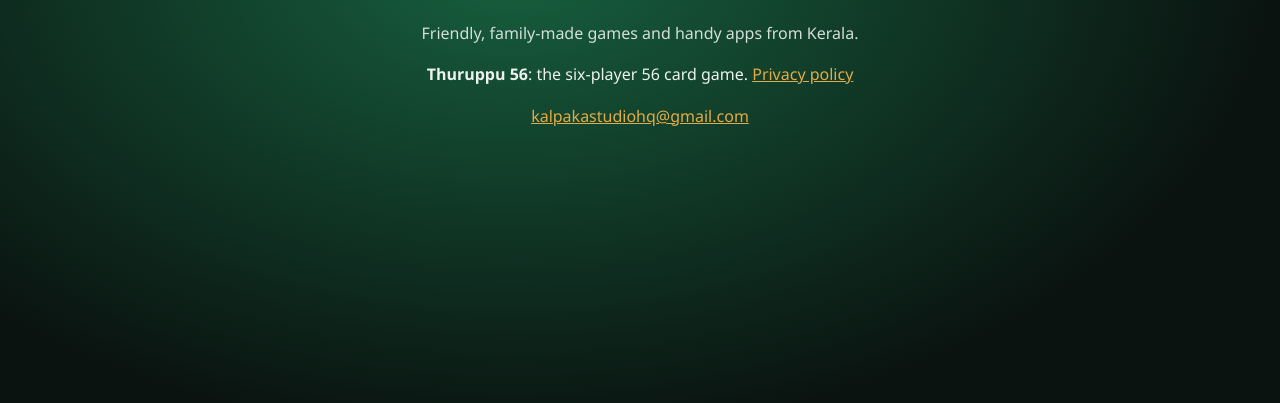
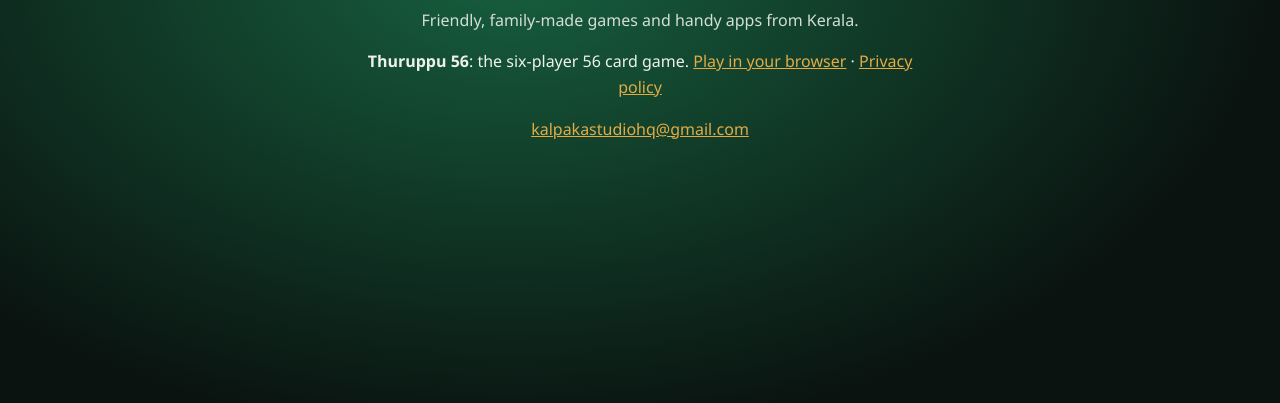
Before and after one commit to Kalpaka-Studio/kalpaka-studio.github.io, a plain HTML site: page index.html in a window 1280 px wide. Shown: the part 357-760 px from the top of the page. Drawn offline with Linux system fonts and the light colour scheme.

Commit message:
Home page: link to the Thuruppu 56 web game

```diff
--- a/index.html
+++ b/index.html
@@ -20,7 +20,7 @@
   <h1>Kalpaka Studio</h1>
   <p>Friendly, family-made games and handy apps from Kerala.</p>
   <ul>
-    <li><strong>Thuruppu 56</strong>: the six-player 56 card game. <a href="thuruppu/privacy.html">Privacy policy</a></li>
+    <li><strong>Thuruppu 56</strong>: the six-player 56 card game. <a href="thuruppu/play/">Play in your browser</a> · <a href="thuruppu/privacy.html">Privacy policy</a></li>
   </ul>
   <p><a href="mailto:kalpakastudiohq@gmail.com">kalpakastudiohq@gmail.com</a></p>
 </main>
```
